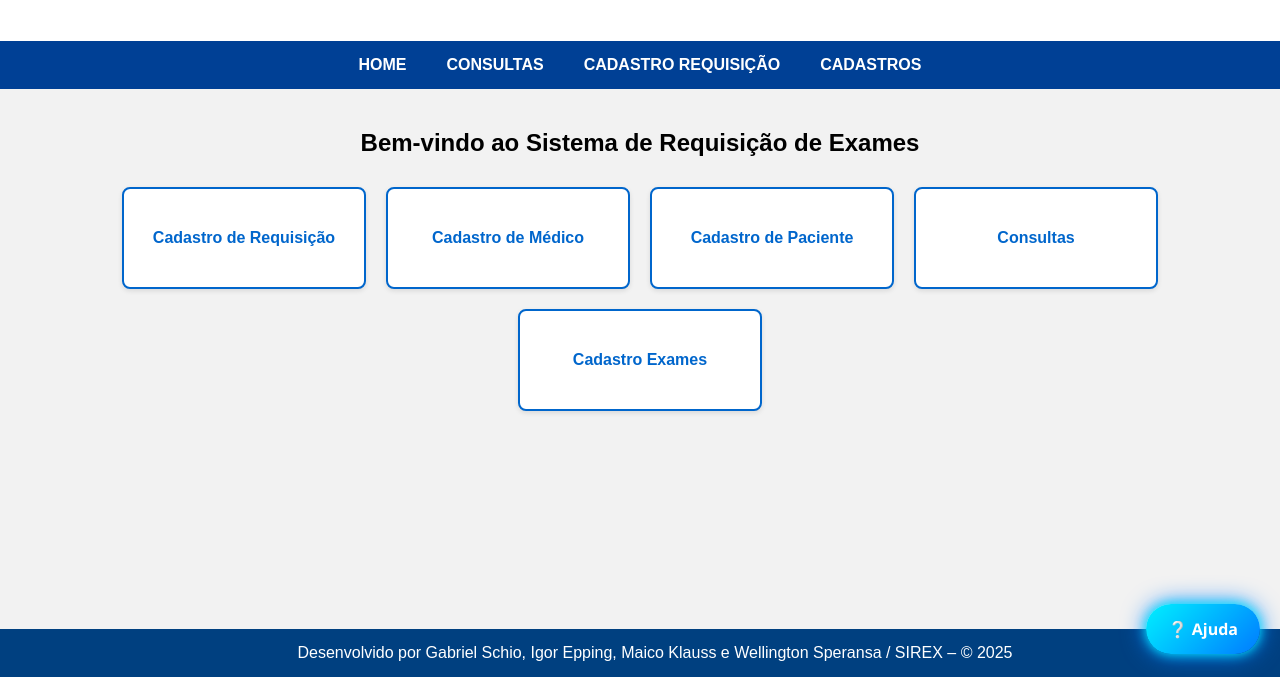
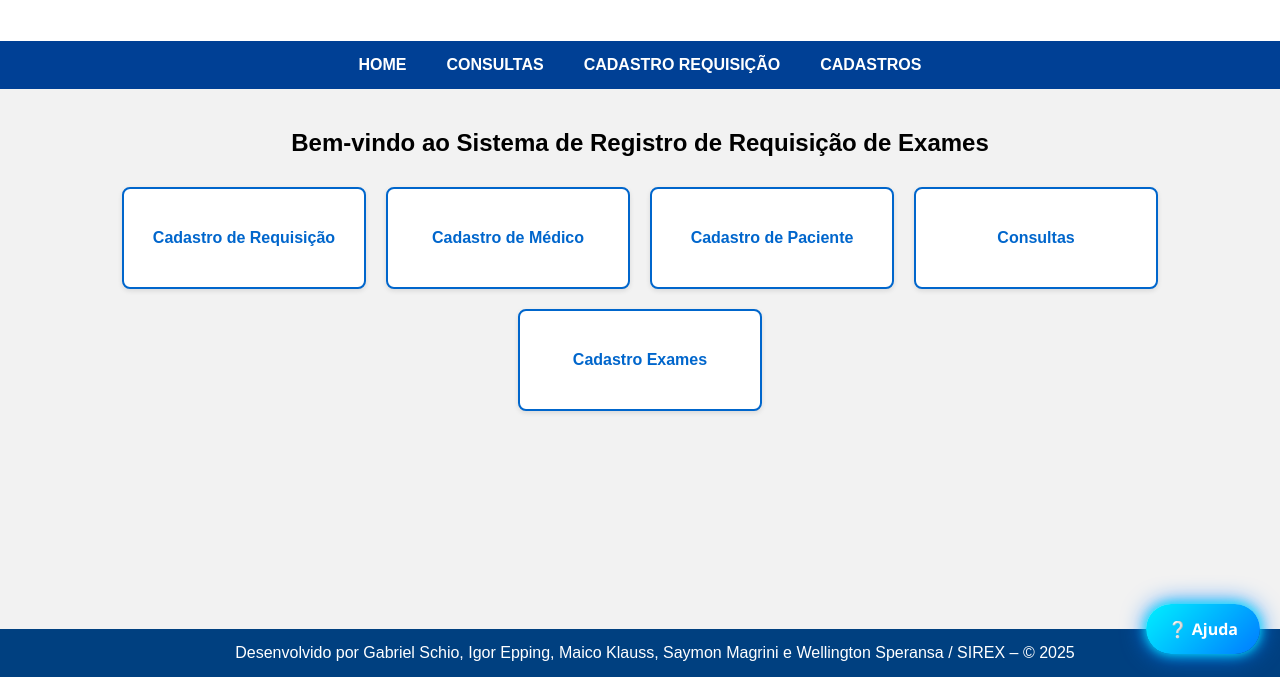
Before and after one commit to wellingtonSperansa/SIREX-MVP, a plain HTML site: page index.html in a window 1280 px wide. Shown: the part 123-800 px from the top of the page. Drawn offline with Linux system fonts and the light colour scheme.

Commit message:
Update index.html

```diff
--- a/index.html
+++ b/index.html
@@ -4,7 +4,7 @@
 <head>
     <meta charset="UTF-8" />
     <meta name="viewport" content="width=device-width, initial-scale=1.0" />
-    <title>Sistema de Requisição de Exames</title>
+    <title>Sistema de Registro de Requisição de Exames</title>
     <link rel="stylesheet" href="css/style.css" />
     <script src="/src/script.js"></script>
 </head>
@@ -35,7 +35,7 @@
 
     <!-- Conteúdo principal -->
     <main>
-        <h2 class="textoCentral">Bem-vindo ao Sistema de Requisição de Exames</h2>
+        <h2 class="textoCentral">Bem-vindo ao Sistema de Registro de Requisição de Exames</h2>
         <div class="atalhos-container">
             <a href="/cadRequesicao.html" class="atalho-box">Cadastro de Requisição</a>
             <a href="/cadMedico.html" class="atalho-box">Cadastro de Médico</a>
@@ -47,7 +47,7 @@
 
     <!-- Rodapé -->
     <footer>
-        Desenvolvido por Gabriel Schio, Igor Epping, Maico Klauss e Wellington Speransa / SIREX – © 2025
+        Desenvolvido por Gabriel Schio, Igor Epping, Maico Klauss, Saymon Magrini e Wellington Speransa / SIREX – © 2025
     </footer>
 
 <!-- Botão de Ajuda Futurista Global -->
```
